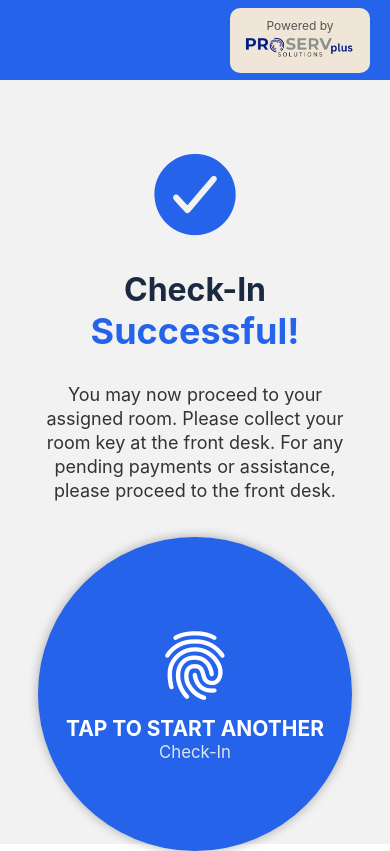
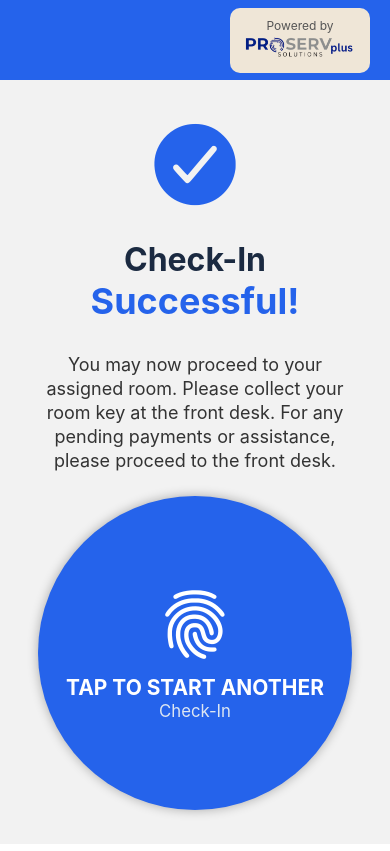
Before and after one commit to Jenne-ux/hotel-checkin-ui-system-, a React Native app: screen /NewCheckin in a window 390 px wide. Built offline with nearby package versions, Linux system fonts and the light colour scheme.

Commit message:
Adjust content spacing in NewCheckin

```diff
--- a/screens/NewCheckin.js
+++ b/screens/NewCheckin.js
@@ -141,8 +141,8 @@ const styles = StyleSheet.create({
   },
   centerContent: {
     alignItems: "center",
-    marginTop: 60,
-    marginBottom: 40,
+    marginTop: 30,
+    marginBottom: 30,
   },
   iconContainer: {
     marginBottom: 20,
@@ -175,7 +175,7 @@ const styles = StyleSheet.create({
     backgroundColor: "#2563EB",
     justifyContent: "center",
     alignItems: "center",
-    marginTop: 1,
+    marginTop: 0,
     shadowColor: "#000",
     shadowOpacity: 0.3,
     shadowRadius: 10,
```
